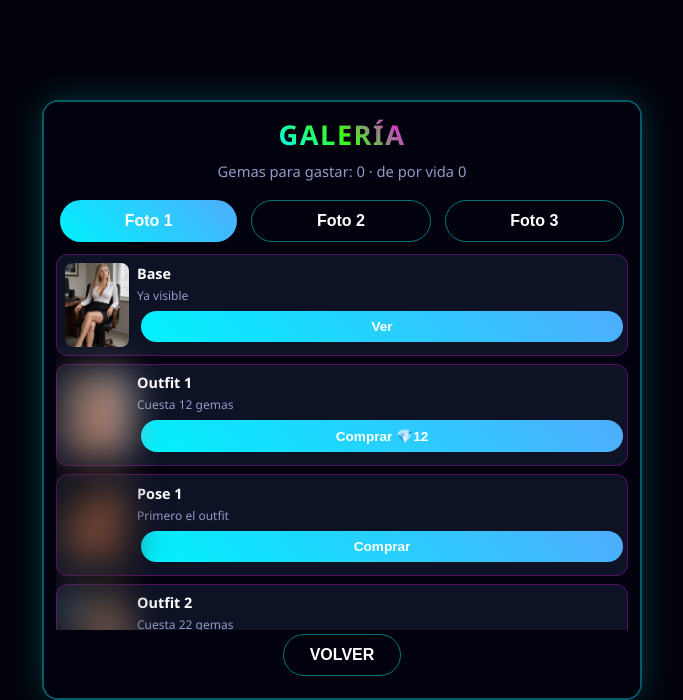
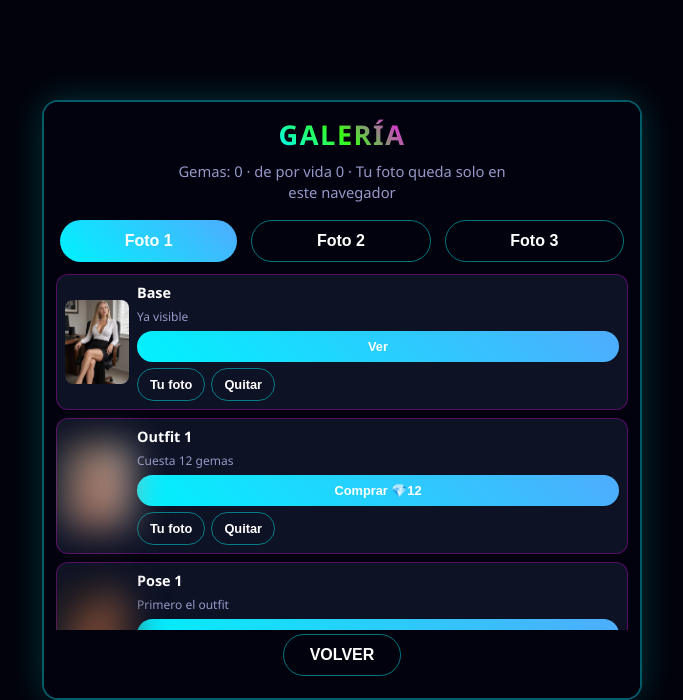
Before and after one commit to icarussgames/alien-survivor, a plain HTML site: page index.html in a window 1280 px wide. Both pictures are taken after a click on the button "GALERÍA". Shown: the top 700 px of the page, without its empty margins (298-981 px from the left). Drawn offline with Linux system fonts and the light colour scheme.

Commit message:
Let the tester drop local photos into the gallery.
Each slot can take a file from this browser and keep it there, without pushing images to GitHub.

```diff
--- a/css/style.css
+++ b/css/style.css
@@ -57,3 +57,7 @@
 .gal-item b { display:block; font-size:.9rem; }
 .gal-item span { color:#9499c7; font-size:.75rem; }
 .gal-item .buy { width:100%; margin-top:6px; padding:8px 10px; font-size:.85rem; }
+
+.gal-item .meta { display:flex; flex-wrap:wrap; gap:6px; }
+.gal-item .meta b, .gal-item .meta span { width:100%; }
+.gal-item .btn { margin:0; padding:8px 12px; font-size:.8rem; }
--- a/js/gallery.js
+++ b/js/gallery.js
@@ -1,5 +1,57 @@
 // ==================== GALERÍA ====================
-// Una sola pantalla con botones Comprar visibles. La foto 1 ya se puede comprar.
+// Fotos propias se guardan en este navegador (IndexedDB), no en GitHub.
+
+var customSrc = {};
+
+function galDb() {
+  return new Promise(function(resolve, reject) {
+    const req = indexedDB.open('as_gallery', 1);
+    req.onupgradeneeded = function() { req.result.createObjectStore('imgs'); };
+    req.onsuccess = function() { resolve(req.result); };
+    req.onerror = function() { reject(req.error); };
+  });
+}
+
+function putCustom(slot, blob) {
+  return galDb().then(function(db) {
+    return new Promise(function(resolve, reject) {
+      const tx = db.transaction('imgs', 'readwrite');
+      tx.objectStore('imgs').put(blob, slot);
+      tx.oncomplete = function() { resolve(); };
+      tx.onerror = function() { reject(tx.error); };
+    });
+  });
+}
+
+function dropCustom(slot) {
+  return galDb().then(function(db) {
+    return new Promise(function(resolve, reject) {
+      const tx = db.transaction('imgs', 'readwrite');
+      tx.objectStore('imgs').delete(slot);
+      tx.oncomplete = function() { resolve(); };
+      tx.onerror = function() { reject(tx.error); };
+    });
+  });
+}
+
+function loadCustom(slot) {
+  return galDb().then(function(db) {
+    return new Promise(function(resolve, reject) {
+      const req = db.transaction('imgs').objectStore('imgs').get(slot);
+      req.onsuccess = function() { resolve(req.result || null); };
+      req.onerror = function() { reject(req.error); };
+    });
+  }).then(function(blob) {
+    if (!blob) {
+      if (customSrc[slot]) URL.revokeObjectURL(customSrc[slot]);
+      delete customSrc[slot];
+      return null;
+    }
+    if (customSrc[slot]) URL.revokeObjectURL(customSrc[slot]);
+    customSrc[slot] = URL.createObjectURL(blob);
+    return customSrc[slot];
+  });
+}
 
 function syncPhotos() {
   save.photo = save.photo|0 || 1;
@@ -15,16 +67,27 @@ function photoLocked(char) {
 }
 function cosmOn(key) { return !!(save.cosm && save.cosm[key]); }
 
+function slotSrc(slot, fallback) {
+  return customSrc[slot] || fallback;
+}
+
 function openGal() {
   if (screen === 'over') backScreen = 'over';
   else if (screen !== 'lib') backScreen = 'menu';
   syncPhotos();
-  renderGal();
-  setScreen('gal');
+  const char = CHARS[galIndex];
+  const slots = [char.id+'_base', char.id+'_s1_outfit', char.id+'_s1_pose', char.id+'_s2_outfit', char.id+'_s2_pose'];
+  Promise.all(slots.map(loadCustom)).then(function() {
+    renderGal();
+    setScreen('gal');
+  }).catch(function() {
+    renderGal();
+    setScreen('gal');
+  });
 }
 
 function renderGal() {
-  document.getElementById('galHint').textContent = 'Gemas para gastar: ' + save.gems + ' · de por vida ' + (save.life|0);
+  document.getElementById('galHint').textContent = 'Gemas: ' + save.gems + ' · de por vida ' + (save.life|0) + ' · Tu foto queda solo en este navegador';
   const tabs = document.getElementById('galTabs');
   tabs.innerHTML = '';
   CHARS.forEach(function(char, i){
@@ -32,7 +95,7 @@ function renderGal() {
     b.type = 'button';
     b.className = 'btn' + (i === galIndex ? '' : ' ghost');
     b.textContent = 'Foto ' + char.level;
-    b.onclick = function(){ galIndex = i; renderGal(); };
+    b.onclick = function(){ galIndex = i; openGal(); };
     tabs.appendChild(b);
   });
 
@@ -42,33 +105,31 @@ function renderGal() {
   const locked = photoLocked(char);
   const need = char.level === 2 ? 90 : (char.level === 3 ? 220 : 0);
 
-  function row(label, src, key, cost, prereq) {
+  function row(label, fallback, slot, buyKey, cost, prereq) {
+    const src = slotSrc(slot, fallback);
+    const custom = !!customSrc[slot];
     const el = document.createElement('div');
     el.className = 'gal-item';
     const img = document.createElement('img');
     img.src = src;
     img.alt = label;
-    const owned = key ? cosmOn(key) : true;
-    if (locked || (key && !owned)) img.style.filter = 'blur(18px)';
+    const owned = buyKey ? cosmOn(buyKey) : true;
+    if ((locked || (buyKey && !owned)) && !custom) img.style.filter = 'blur(18px)';
     const meta = document.createElement('div');
     meta.className = 'meta';
     const title = document.createElement('b');
-    title.textContent = label;
+    title.textContent = label + (custom ? ' · tuya' : '');
     const sub = document.createElement('span');
     const btn = document.createElement('button');
     btn.type = 'button';
     btn.className = 'btn buy';
-    if (locked) {
+    if (locked && !custom) {
       sub.textContent = 'Se abre con ' + need + ' gemas de por vida';
       btn.textContent = 'Bloqueada';
       btn.disabled = true;
-    } else if (!key) {
-      sub.textContent = 'Ya visible';
-      btn.textContent = 'Ver';
-      btn.onclick = function(){ showFs(src); };
-    } else if (owned) {
-      img.style.filter = 'none';
-      sub.textContent = 'Comprado';
+    } else if (!buyKey || owned || custom) {
+      if (owned || custom) img.style.filter = 'none';
+      sub.textContent = custom ? 'Foto local' : (buyKey ? 'Comprado' : 'Ya visible');
       btn.textContent = 'Ver';
       btn.onclick = function(){ showFs(src); };
     } else if (!prereq) {
@@ -82,24 +143,56 @@ function renderGal() {
         if (save.gems < cost) { alert('Te faltan ' + (cost - save.gems) + ' gemas.'); return; }
         save.gems -= cost;
         if (!save.cosm) save.cosm = {};
-        save.cosm[key] = true;
+        save.cosm[buyKey] = true;
         persist();
         renderGal();
       };
     }
+
+    const pick = document.createElement('button');
+    pick.type = 'button';
+    pick.className = 'btn ghost';
+    pick.textContent = custom ? 'Cambiar' : 'Tu foto';
+    pick.onclick = function(){
+      const input = document.createElement('input');
+      input.type = 'file';
+      input.accept = 'image/*';
+      input.onchange = function(){
+        const file = input.files && input.files[0];
+        if (!file) return;
+        putCustom(slot, file).then(function(){ return loadCustom(slot); }).then(function(){ renderGal(); });
+      };
+      input.click();
+    };
+
+    const clear = document.createElement('button');
+    clear.type = 'button';
+    clear.className = 'btn ghost';
+    clear.textContent = 'Quitar';
+    clear.disabled = !custom;
+    clear.onclick = function(){
+      dropCustom(slot).then(function(){
+        if (customSrc[slot]) URL.revokeObjectURL(customSrc[slot]);
+        delete customSrc[slot];
+        renderGal();
+      });
+    };
+
     meta.appendChild(title);
     meta.appendChild(sub);
     meta.appendChild(btn);
+    meta.appendChild(pick);
+    meta.appendChild(clear);
     el.appendChild(img);
     el.appendChild(meta);
     shop.appendChild(el);
   }
 
-  row('Base', char.base, null, 0, true);
-  row('Outfit 1', char.s1.outfit, char.id+'_s1_outfit', COSM_COST.s1_outfit, true);
-  row('Pose 1', char.s1.pose, char.id+'_s1_pose', COSM_COST.s1_pose, cosmOn(char.id+'_s1_outfit'));
-  row('Outfit 2', char.s2.outfit, char.id+'_s2_outfit', COSM_COST.s2_outfit, true);
-  row('Pose 2', char.s2.pose, char.id+'_s2_pose', COSM_COST.s2_pose, cosmOn(char.id+'_s2_outfit'));
+  row('Base', char.base, char.id+'_base', null, 0, true);
+  row('Outfit 1', char.s1.outfit, char.id+'_s1_outfit', char.id+'_s1_outfit', COSM_COST.s1_outfit, true);
+  row('Pose 1', char.s1.pose, char.id+'_s1_pose', char.id+'_s1_pose', COSM_COST.s1_pose, cosmOn(char.id+'_s1_outfit'));
+  row('Outfit 2', char.s2.outfit, char.id+'_s2_outfit', char.id+'_s2_outfit', COSM_COST.s2_outfit, true);
+  row('Pose 2', char.s2.pose, char.id+'_s2_pose', char.id+'_s2_pose', COSM_COST.s2_pose, cosmOn(char.id+'_s2_outfit'));
 }
 
 function openLib() { openGal(); }
```
